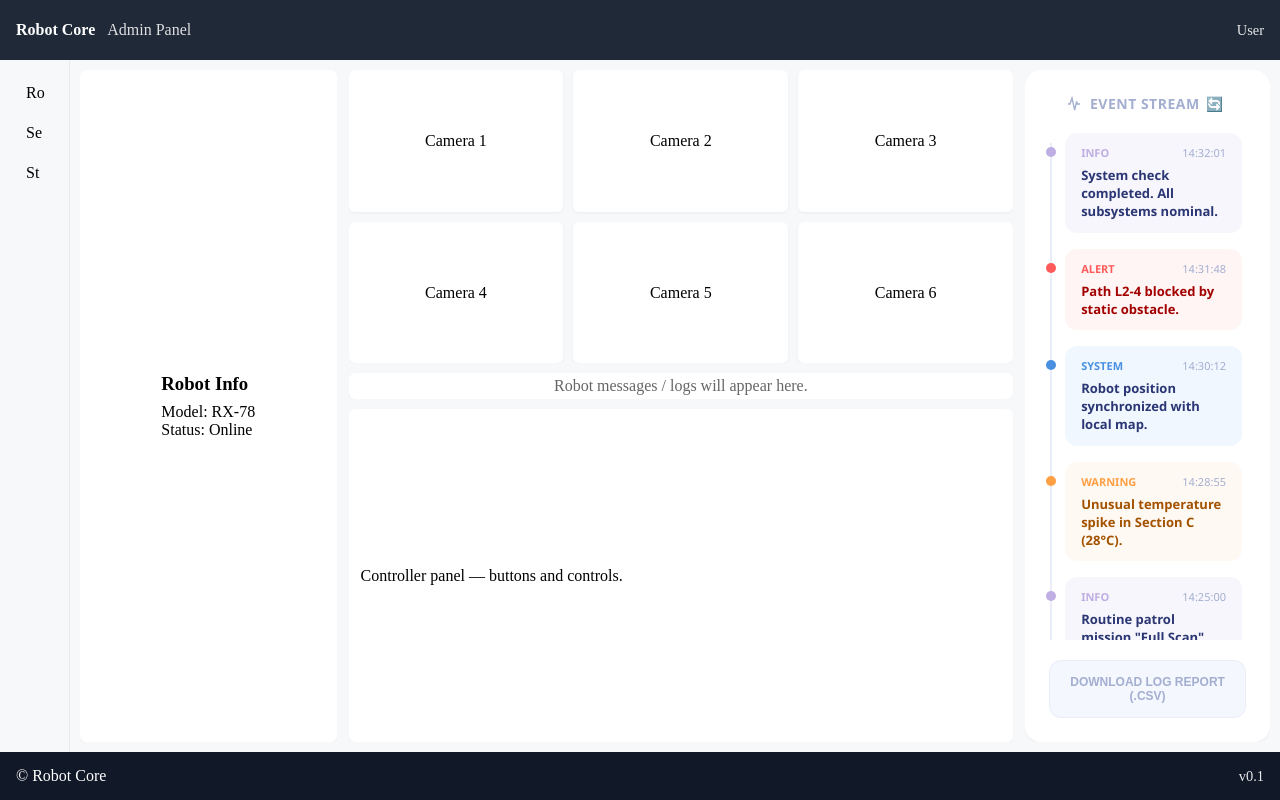
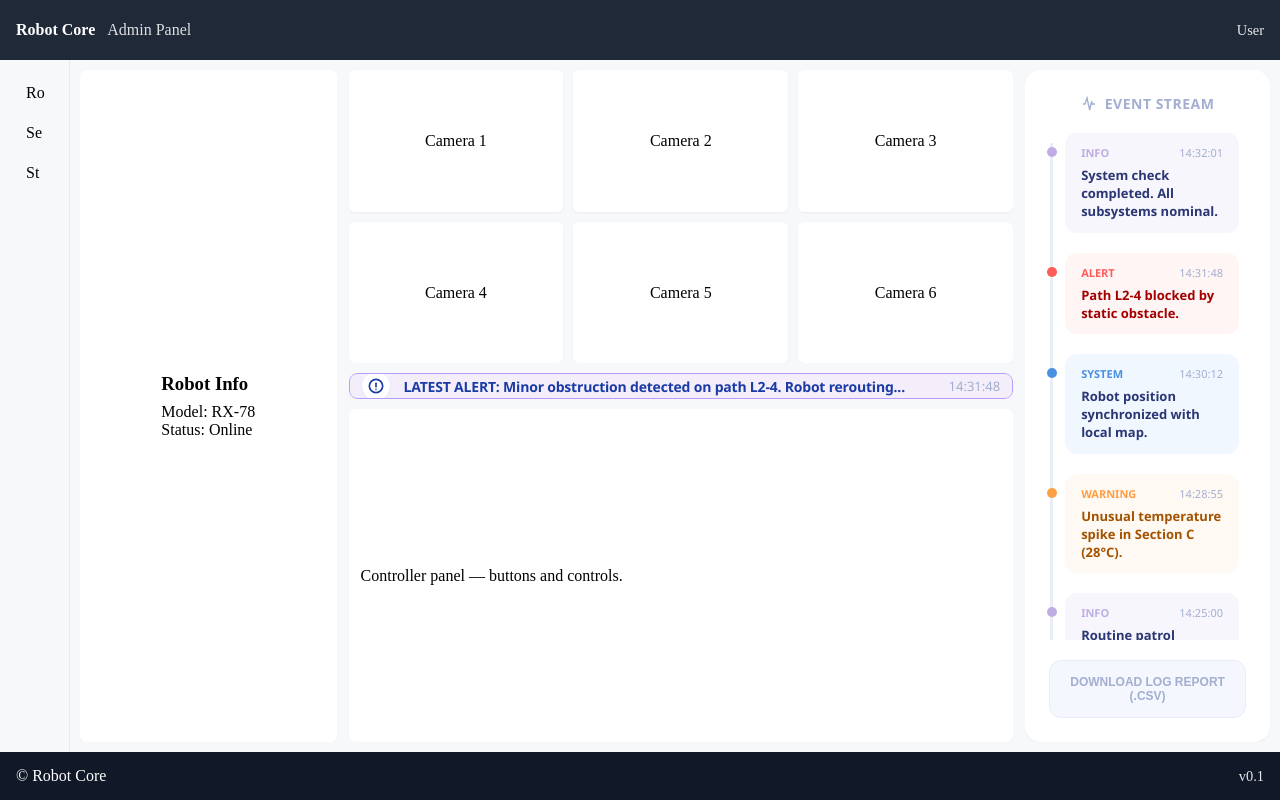
Before and after one commit to Acapellia/Robot_Core_Web, a Vue app: page /robots in a window 1280 px wide. Built offline with nearby package versions, Linux system fonts and the light colour scheme.

Commit message:
[Robot Message] 영역 디자인 완료

```diff
--- a/src/components/RobotEvent.vue
+++ b/src/components/RobotEvent.vue
@@ -7,9 +7,7 @@
         </svg>
         EVENT STREAM
       </h3>
-      <button class="refresh-btn" @click="fetchEvents" :disabled="isLoading" title="새로고침">
-        🔄
-      </button>
+
     </div>
 
     <div class="main-content">
@@ -55,7 +53,7 @@
 <script setup lang="ts">
 import { useRobotEvents } from '../composables/VisRobotEvents';
 
-const { events, isLoading, error, fetchEvents, downloadLogCsv } = useRobotEvents();
+const { events, isLoading, error, downloadLogCsv } = useRobotEvents();
 </script>
 
 <style scoped>
@@ -98,7 +96,6 @@ const { events, isLoading, error, fetchEvents, downloadLogCsv } = useRobotEvents
   gap: 8px;
 }
 .icon { width: 16px; height: 16px; }
-.refresh-btn { background: none; border: none; cursor: pointer; font-size: 14px; }
 
 /* 💡 변경 포인트: 패딩을 없애고 100% 확장 */
 .main-content {
@@ -113,7 +110,7 @@ const { events, isLoading, error, fetchEvents, downloadLogCsv } = useRobotEvents
 .stream-wrapper {
   position: relative;
   padding-left: 28px; /* 타임라인 선과 왼쪽 끝 정렬 여백 */
-  padding-right: 12px; /* 스트림 카드가 우측 벽에 붙지 않도록 미세 여백 */
+  padding-right: 15px; /* 스트림 카드가 우측 벽에 붙지 않도록 미세 여백 */
 }
 
 /* 세로 가이드 선 (padding-left 값에 맞춰 좌측 배치 조정) */
@@ -122,7 +119,7 @@ const { events, isLoading, error, fetchEvents, downloadLogCsv } = useRobotEvents
   left: 13px;
   top: 10px;
   bottom: 10px;
-  width: 2px;
+  width: 3px;
   background-color: #e9edf7;
 }
 
@@ -132,7 +129,7 @@ const { events, isLoading, error, fetchEvents, downloadLogCsv } = useRobotEvents
   margin: 0;
   display: flex;
   flex-direction: column;
-  gap: 16px;
+  gap: 20px;
 }
 
 .event-item {
@@ -145,7 +142,7 @@ const { events, isLoading, error, fetchEvents, downloadLogCsv } = useRobotEvents
 /* 타임라인 왼쪽 점 위치 조정 */
 .timeline-dot {
   position: absolute;
-  left: -19px;
+  left: -18px;
   top: 14px;
   width: 10px;
   height: 10px;
--- a/src/components/RobotMessage.vue
+++ b/src/components/RobotMessage.vue
@@ -1,13 +1,129 @@
 <template>
-  <div class="messages">
-    <div>Robot messages / logs will appear here.</div>
+  <div class="messages-container">
+    <div v-if="latestAlert" class="alert-bar">
+
+      <div class="icon-wrapper">
+        <svg class="alert-icon" viewBox="0 0 24 24" fill="none" stroke="currentColor" stroke-width="2.5" stroke-linecap="round" stroke-linejoin="round">
+          <circle cx="12" cy="12" r="10"></circle>
+          <line x1="12" y1="8" x2="12" y2="13"></line>
+          <line x1="12" y1="17" x2="12.01" y2="17"></line>
+        </svg>
+      </div>
+
+      <div class="message-content" :title="latestAlert.message">
+        {{ latestAlert.message }}
+      </div>
+
+      <div class="time-stamp">
+        {{ latestAlert.time }}
+      </div>
+    </div>
+
+    <div v-else class="empty-state">
+      새로운 로봇 메시지나 로그가 없습니다.
+    </div>
   </div>
 </template>
 
-<script setup lang="ts"></script>
+<script setup lang="ts">
+import { useLatestAlert } from '../composables/UseLatestMessage';
+
+const { latestAlert } = useLatestAlert();
+</script>
 
 <style scoped>
-/* .messages { padding: 12px; color: var(--muted-color,#666); height:100%; } */
-.messages { display: flex; align-items: center; justify-content: center; padding: 12px; color: var(--muted-color,#666); height:100%; }
+/* 💡 핵심 변경 포인트 1:
+  부모 컴포넌트에 걸려있는 흰색 여백(Padding)을 완전히 무시하고
+  사방으로 덮어버리기 위해 마이너스 마진 및 크기 재계산을 적용합니다.
+*/
+.messages-container {
+  /* 부모 `.card`의 padding(12px)을 상쇄하여 흰색 여백을 덮음 */
+  margin: -12px;
+  width: calc(100% + 24px);
+  height: calc(100% + 24px);
+  box-sizing: border-box;
+  font-family: 'Segoe UI', Roboto, sans-serif;
+  overflow: hidden;          /* 컴포넌트 외부로의 스크롤 및 흰 여백 방지 */
+  display: flex;
+  align-items: stretch;
+  border-radius: 8px;       /* 조금 더 둥글게 */
+}
 
+/* 💡 핵심 변경 포인트 2:
+  외곽 테두리(Border)를 없애고 부모 카드의 라운딩 각도와 일치시킵니다.
+  세로축도 stretch 상태로 가득 채웁니다.
+*/
+.alert-bar {
+  display: flex;
+  align-items: center;
+  width: 100%;
+  height: 100%;
+  /* 내부 여백은 유지하되, 배경이 컨테이너 끝까지 닿도록 border-radius는 0으로 둠 */
+  padding: 12px;
+  box-sizing: border-box;
+  background-color: #f3eef9;
+  border: 1px solid #b99cff; /* 얇은 진한 보라 테두리 */
+  border-radius: 8px;       /* 컨테이너와 동일하게 조금 더 둥글게 */
+  overflow: hidden;
+}
+
+/* 동그라미 백그라운드 구역 */
+.icon-wrapper {
+  display: flex;
+  align-items: center;
+  justify-content: center;
+  width: 28px;
+  height: 28px;
+  background-color: #ffffff;
+  border-radius: 50%;
+  flex-shrink: 0;           /* 화면이 줄어들어도 정원 유지 */
+  margin-right: 14px;
+  box-shadow: 0 1px 3px rgba(0, 0, 0, 0.05);
+}
+
+/* 원 안의 느낌표 (!) 크기와 진블루 컬러 고정 */
+.alert-icon {
+  width: 16px;
+  height: 16px;
+  color: #1a3ba5;
+}
+
+/* 텍스트 영역 */
+.message-content {
+  flex: 1;
+  font-size: 14px;
+  font-weight: 700;
+  color: #1a3ba5;
+  letter-spacing: -0.2px;
+  white-space: nowrap;
+  overflow: hidden;
+  text-overflow: ellipsis;
+}
+
+/* 우측 타임스탬프 */
+.time-stamp {
+  font-size: 13px;
+  font-weight: 500;
+  color: #a3aed0;
+  margin-left: 16px;
+  flex-shrink: 0;
+}
+
+/* 데이터가 없을 때의 화면도 부모 영역을 가득 채우도록 스타일 일치 */
+.empty-state {
+  display: flex;
+  align-items: center;
+  justify-content: flex-start;
+  width: 100%;
+  height: 100%;
+  padding: 12px;
+  border-radius: 8px;
+  border: 1px solid #b99cff;
+  background-color: #f4f7fe;
+  border: none;
+  color: #a3aed0;
+  font-size: 14px;
+  font-weight: 500;
+  box-sizing: border-box;
+}
 </style>
--- /dev/null
+++ b/src/composables/UseLatestMessage.ts
@@ -0,0 +1,44 @@
+// src/composables/useLatestAlert.ts
+import { ref, onMounted, onUnmounted } from 'vue';
+
+export interface LatestAlert {
+  message: string;
+  time: string;
+}
+
+export function useLatestAlert() {
+  const latestAlert = ref<LatestAlert | null>(null);
+  const isLoading = ref<boolean>(false);
+  let pollingTimer: ReturnType<typeof setInterval> | null = null;
+
+  const fetchLatestAlert = async () => {
+    try {
+      // 실제 환경: const response = await axios.get('/api/robot/latest-alert');
+      // 백엔드 API 호출을 시뮬레이션합니다.
+      const mockData: LatestAlert = {
+        message: 'LATEST ALERT: Minor obstruction detected on path L2-4. Robot rerouting...',
+        time: '14:31:48'
+      };
+
+      latestAlert.value = mockData;
+    } catch (err) {
+      console.error('최신 알림을 가져오는 중 오류 발생:', err);
+    }
+  };
+
+  onMounted(() => {
+    fetchLatestAlert();
+    // 관제 특성상 5초마다 최신 알림 스캔 (혹은 WebSocket 이벤트 바인딩으로 대체 가능)
+    pollingTimer = setInterval(fetchLatestAlert, 5000);
+  });
+
+  onUnmounted(() => {
+    if (pollingTimer) clearInterval(pollingTimer);
+  });
+
+  return {
+    latestAlert,
+    isLoading,
+    fetchLatestAlert
+  };
+}
```
